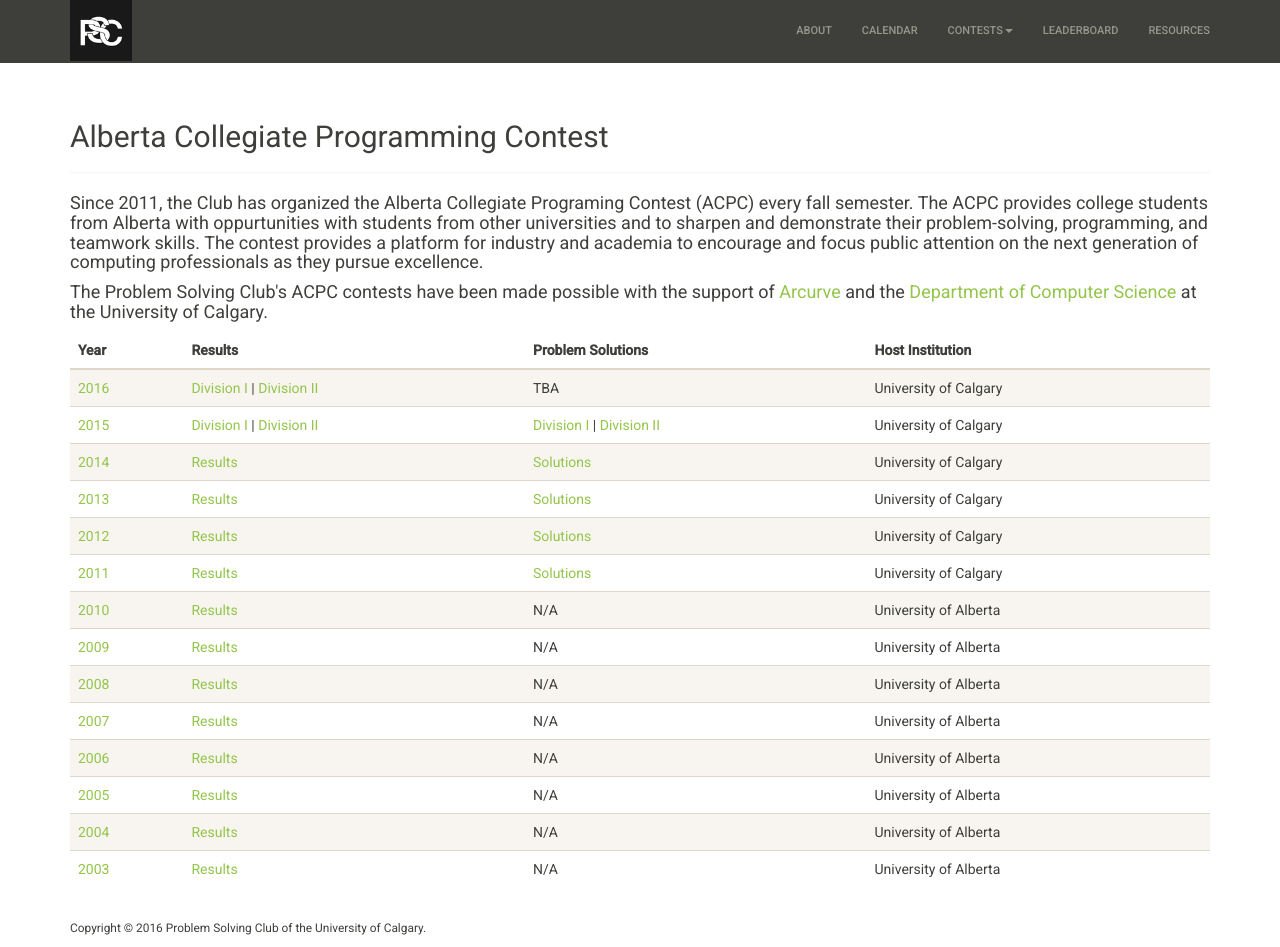
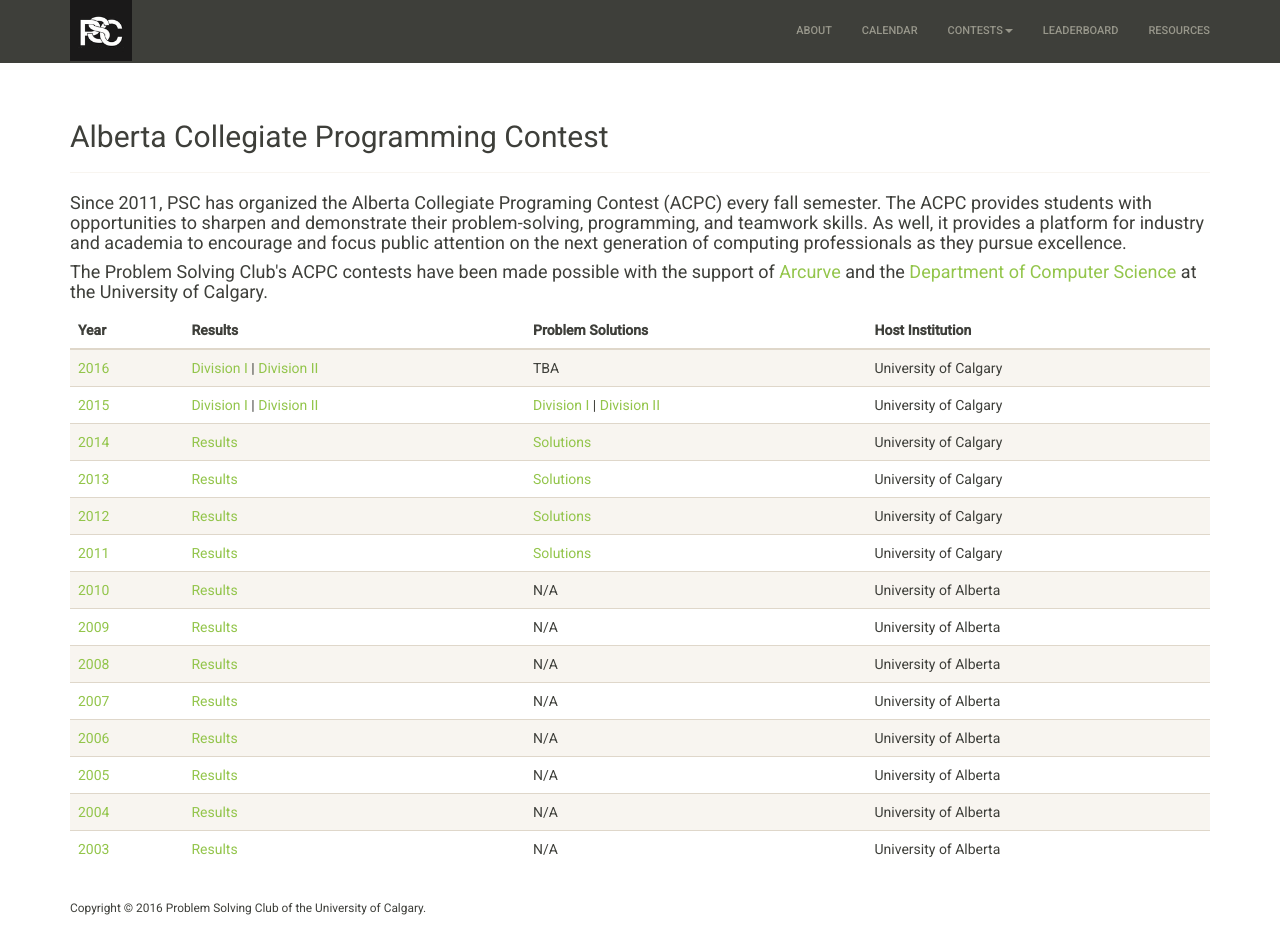
Before and after one commit to ProblemSolvingClub/psc-website, a Jekyll site: the page built from contests/acpc/index.html, in a window 1280 px wide and 947 px high. Built offline with Jekyll 4.4.1, drawn with Linux system fonts in a browser that asks for light colours; nearby versions of some CDN libraries.

Commit message:
fix typos and clean up message for acpc

```diff
--- a/contests/acpc/index.html
+++ b/contests/acpc/index.html
@@ -8,7 +8,7 @@ title: ACPC
     <h2>Alberta Collegiate Programming Contest</h2>
   </div>
   <h4>
-    Since 2011, the Club has organized the Alberta Collegiate Programing Contest (ACPC) every fall semester. The ACPC provides college students from Alberta with oppurtunities with students from other universities and to sharpen and demonstrate their problem-solving, programming, and teamwork skills. The contest provides a platform for industry and academia to encourage and focus public attention on the next generation of computing professionals as they pursue excellence.
+    Since 2011, PSC has organized the Alberta Collegiate Programing Contest (ACPC) every fall semester. The ACPC provides students with opportunities to sharpen and demonstrate their problem-solving, programming, and teamwork skills. As well, it provides a platform for industry and academia to encourage and focus public attention on the next generation of computing professionals as they pursue excellence.
   </h4>
   <h4>
     The Problem Solving Club's ACPC contests have been made possible with the support of <a href="http://www.arcurve.com">Arcurve</a> and the <a href="http://www.cpsc.ucalgary.ca">Department of Computer Science</a> at the University of Calgary.
```
